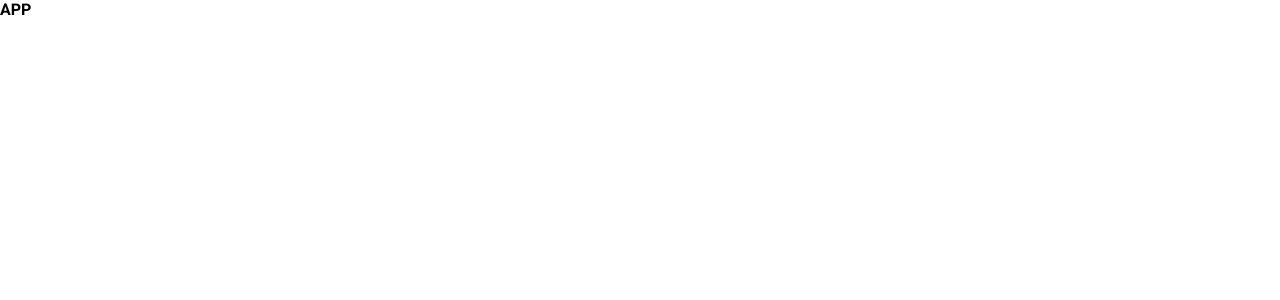
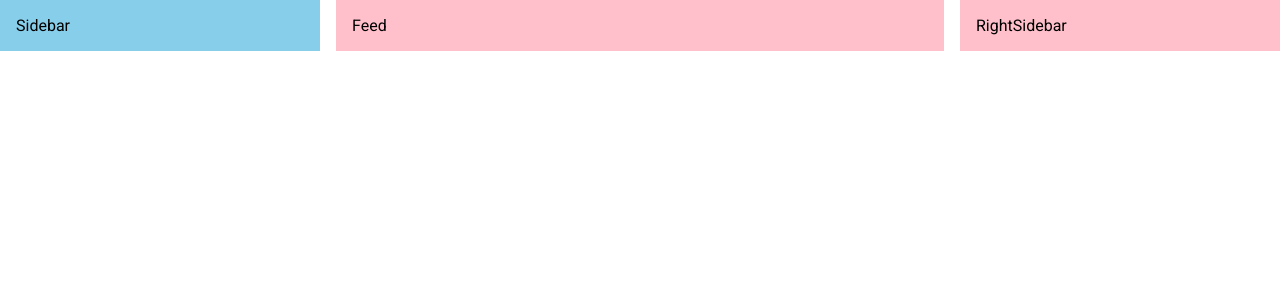
Before and after one commit to aziz-codes/mui-crash-course, a React (Vite) app: page / in a window 1280 px wide. Shown: the top 300 px of the page. Built offline with nearby package versions, Linux system fonts and the light colour scheme.

Commit message:
Box, Breakpoints and flex MUI

```diff
--- a/src/App.jsx
+++ b/src/App.jsx
@@ -1,5 +1,18 @@
+import { Box, Container, Stack } from "@mui/material";
+import Feed from "./components/Feed";
+import Rightbar from "./components/Rightbar";
+import Sidebar from "./components/Sidebar";
+
 const App = () => {
-  return <h4>APP</h4>;
+  return (
+    <Box>
+      <Stack direction="row" spacing={2} justifyContent="space-between">
+        <Sidebar />
+        <Feed />
+        <Rightbar />
+      </Stack>
+    </Box>
+  );
 };
 
 export default App;
--- /dev/null
+++ b/src/components/Feed.jsx
@@ -0,0 +1,12 @@
+import { Box } from "@mui/material";
+import React from "react";
+
+const Feed = () => {
+  return (
+    <Box bgcolor="pink" flex={2} p={2}>
+      Feed
+    </Box>
+  );
+};
+
+export default Feed;
--- /dev/null
+++ b/src/components/Rightbar.jsx
@@ -0,0 +1,17 @@
+import { Box } from "@mui/material";
+import React from "react";
+
+const Rightbar = () => {
+  return (
+    <Box
+      bgcolor="pink"
+      flex={1}
+      p={2}
+      sx={{ display: { xs: "none", sm: "block" } }}
+    >
+      RightSidebar
+    </Box>
+  );
+};
+
+export default Rightbar;
--- /dev/null
+++ b/src/components/Sidebar.jsx
@@ -0,0 +1,16 @@
+import React from "react";
+import { Box } from "@mui/material";
+const Sidebar = () => {
+  return (
+    <Box
+      bgcolor="skyblue"
+      flex={1}
+      p={2}
+      sx={{ display: { xs: "none", sm: "block" } }}
+    >
+      Sidebar
+    </Box>
+  );
+};
+
+export default Sidebar;
```
Also changed, not shown: src/components/Navbar.jsx (added, +7 -0 lines).
